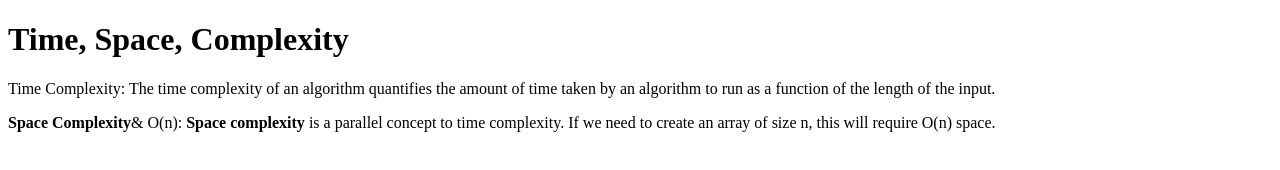
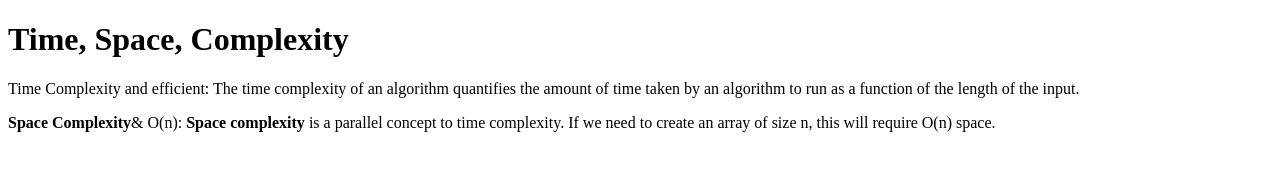
Before and after one commit to acciojob/time-and-space-complexity-Pallusuryavanshi, a website: page main.html in a window 1280 px wide. Drawn offline with Linux system fonts and the light colour scheme.

Commit message:
created a submission

```diff
--- a/main.html
+++ b/main.html
@@ -9,7 +9,7 @@
 <body>
 	<!-- the entire body must be written by student -->
 	<h1>Time, Space, Complexity</h1>
-	<p>Time Complexity: The time complexity of an algorithm quantifies the amount of time taken by an algorithm to run as a function of the length of the input.</p>
+	<p>Time Complexity and efficient: The time complexity of an algorithm quantifies the amount of time taken by an algorithm to run as a function of the length of the input.</p>
 	<p><b>Space Complexity</b>& O(n): <b>Space complexity</b> is a parallel concept to time complexity. If we need to create an array of size n, this will require O(n) space. </p>
     <script type="text/javascript" src="./script.js">
 </script>
```
